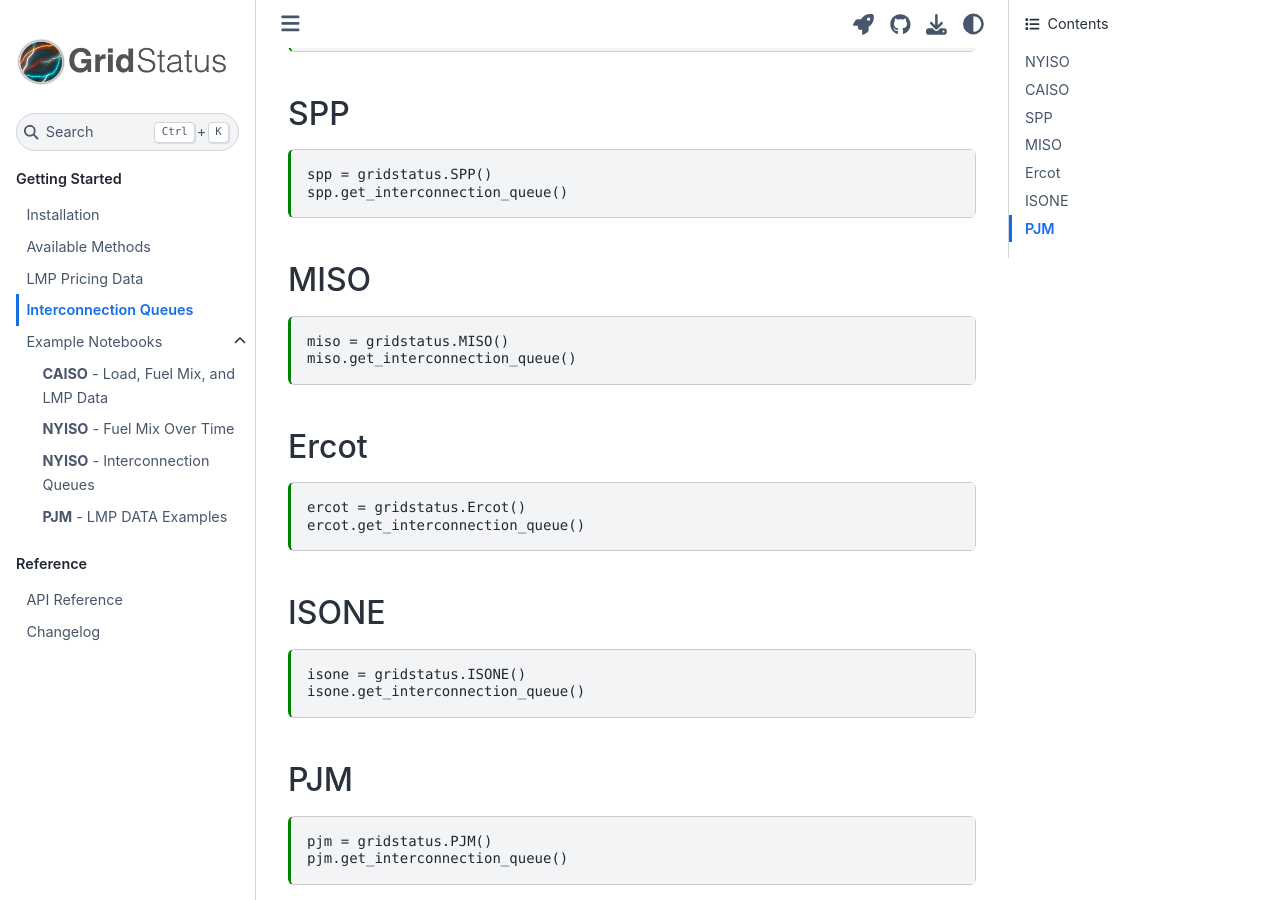
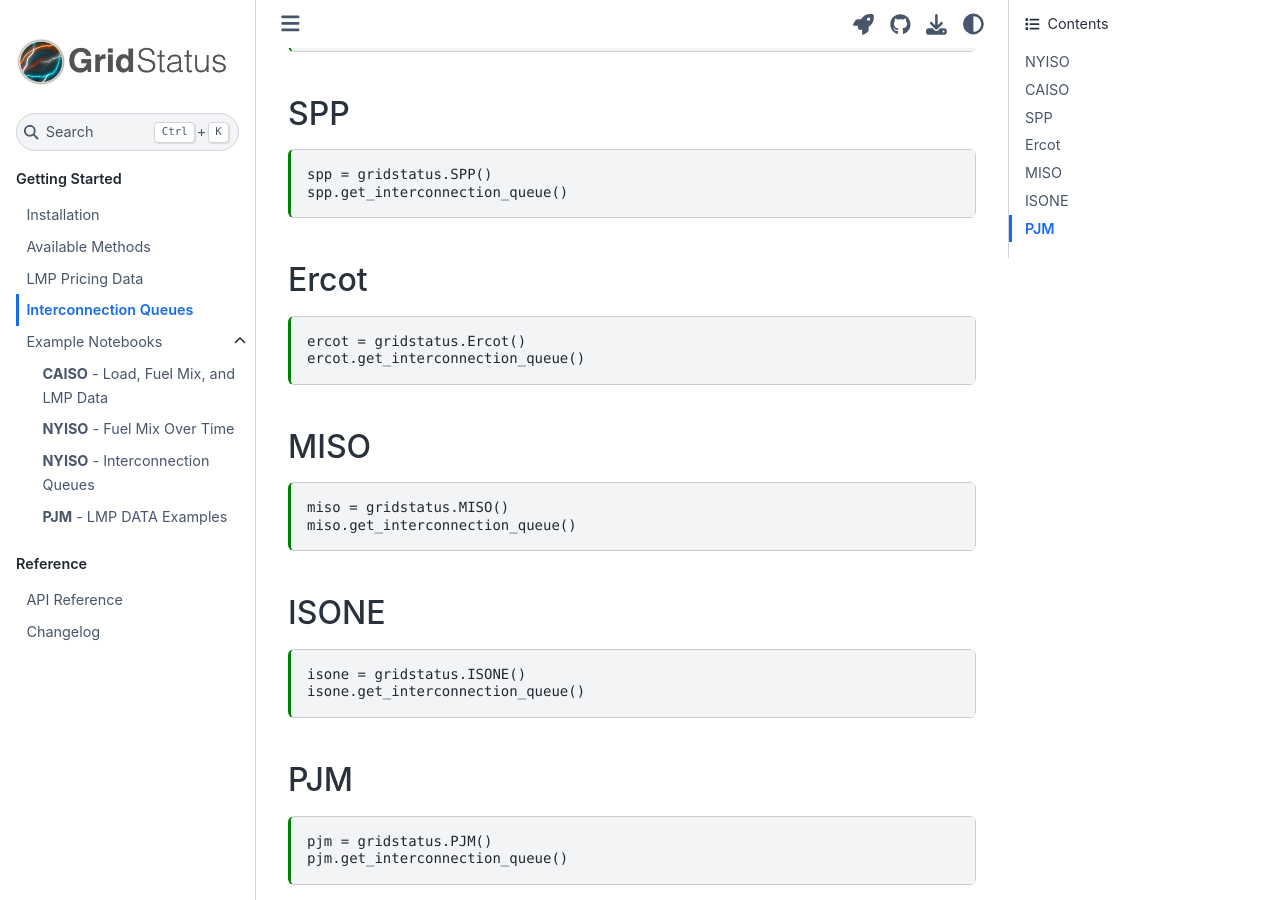
Before and after one commit to gridstatus/gridstatus, a Sphinx documentation site: the page built from docs/interconnection_queues.md, in a window 1280 px wide and 900 px high, scrolled down 629 px. Built offline with Sphinx 7.4.7 and the Sphinx Book theme 1.1.4, drawn with Linux system fonts in a browser that asks for light colours; comment, search, counter and statistics services are not loaded.

````diff
--- a/docs/interconnection_queues.md
+++ b/docs/interconnection_queues.md
@@ -33,16 +33,16 @@ spp.get_interconnection_queue()
 ```
 
 
+## Ercot
+```{code-cell}
+ercot = gridstatus.Ercot()
+ercot.get_interconnection_queue()
+```
+
 ## MISO
 ```{code-cell}
 miso = gridstatus.MISO()
 miso.get_interconnection_queue()
-```
-
-## Ercot
-```{code-cell}
-ercot = gridstatus.Ercot()
-ercot.get_interconnection_queue()
 ```
 
 ## ISONE
````
